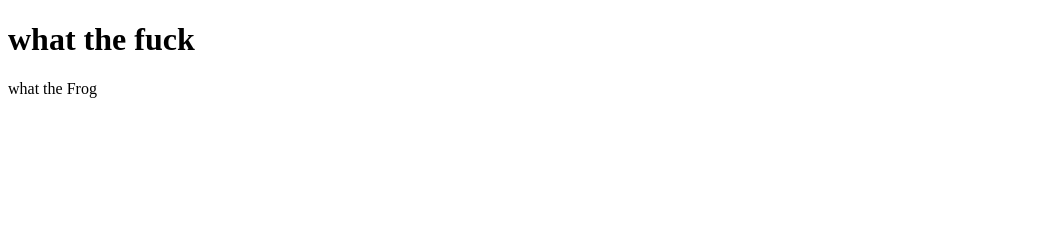
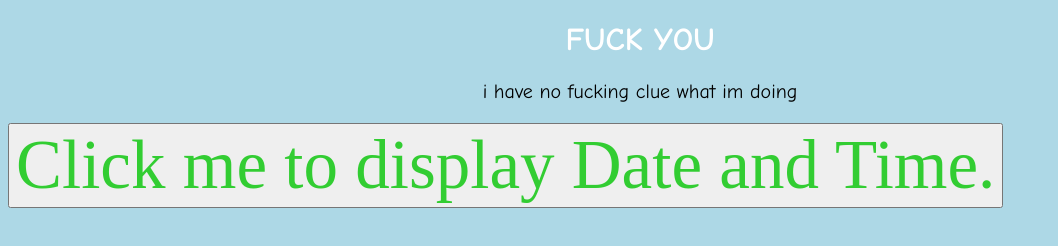
Before and after one commit to unusualifier/unusualifier.github.io, a plain HTML site: page index.html in a window 1280 px wide. Shown: the whole page, without its empty margins (0-1058 px from the left). Drawn offline with Linux system fonts and the light colour scheme.

Commit message:
big change
i still dont know what the fuck im doing :D

```diff
--- a/index.html
+++ b/index.html
@@ -1,8 +1,20 @@
 <!DOCTYPE html>
-<html>
-    <head>
-        <title>deez nuts</title>
-    </head>
-<h1>what the fuck</h1>
-<p>what the Frog</p>
+<html lang="en">
+<head>
+    <meta charset="UTF-8">
+    <meta http-equiv="X-UA-Compatible" content="IE=edge">
+    <meta name="viewport" content="width=device-width, initial-scale=1.0">
+    <link rel="stylesheet" href="style.css">
+    <title>die lit</title>
+</head>
+<body>
+    <h1>FUCK YOU</h1>
+    <p>i have no fucking clue what im doing</p>
+    <button type="button"
+    onclick="document.getElementById('demo').innerHTML = Date()">
+    Click me to display Date and Time.</button>
+
+    <p id="demo"></p>
+
+</body>
 </html>
--- /dev/null
+++ b/style.css
@@ -0,0 +1,21 @@
+body {
+    background-color: lightblue;
+  }
+
+  h1 {
+    color: white;
+    font-family: "Comic Sans MS";
+    text-align: center;
+  }
+
+  p {
+    font-family: "Comic Sans MS";
+    font-size: 20px;
+    text-align: center;
+  }
+
+  button {
+      font-family: "Perfect DOS VGA 437 Win";
+      font-size: 69px;
+      color: limegreen;
+  }
```
